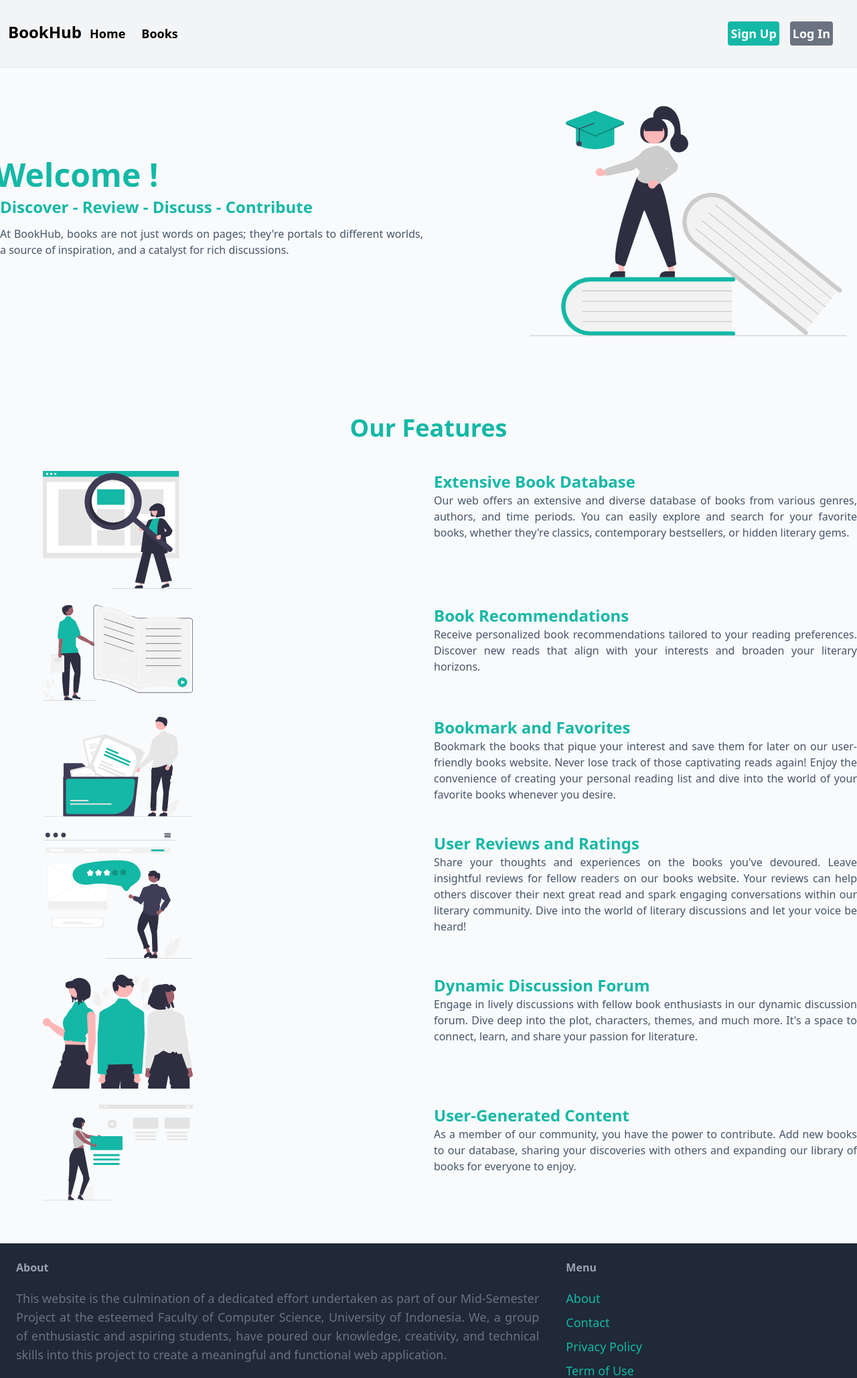
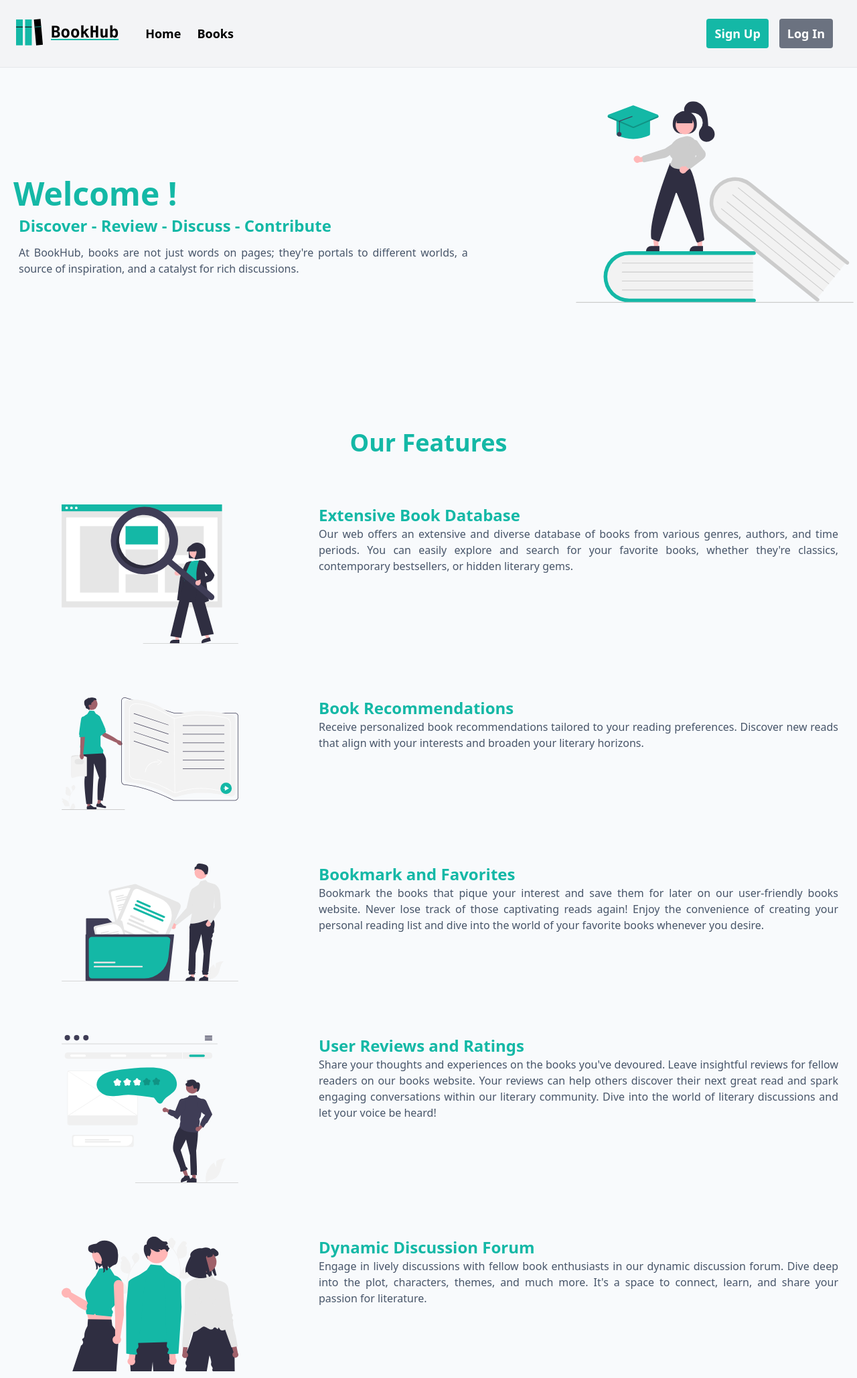
Before and after one commit to pbp-django-project/bookhub, a Django app: page / in a window 1280 px wide. Shown: the top 2057 px of the page at 67% size. Run offline with Django 4.2, Linux system fonts and the light colour scheme; some libraries are stand-ins or nearby versions.

Commit message:
add responsive design in main app

```diff
--- a/main/templates/homepage.html
+++ b/main/templates/homepage.html
@@ -7,8 +7,8 @@
 {% block content %}
 {% include 'header.html' %}
 
-<div class="container mx-auto columns-2">
-    <div class="my-32 text-justify">
+<div class="container mx-auto flex">
+    <div class="p-7 my-32 text-justify">
         <h1 class="text-teal-500 font-bold font-sans text-5xl py-2 -mx-2">Welcome <a href="{% url 'main:update_user' %}" style="color: burlywood;">{{username}}</a>!</h1>
         <h2 class="text-teal-500 font-semibold font-sans text-2xl">Discover - Review - Discuss - Contribute</h2>
         <p class="font-sans py-3 text-slate-600">
@@ -16,18 +16,18 @@
         </p>
     </div>
 
-    <div class="relative">
+    <div class="relative hidden lg:block">
         <img class="mx-16 scale-75" src="{% static 'main/book.svg' %}">
     </div>
 </div>
 
 <div class="py-10">
     <h2 class="py-5 text-teal-500 text-center font-bold font-sans text-4xl">Our Features</h2>
-    <div class="container mx-auto my-6 columns-2">
-        <div class="relative">
-            <img class="mx-16 w-56" src="{% static 'main/search.svg' %}">
-        </div>
-        <div class="text-justify">
+    <div class="container mx-auto my-6 flex">
+
+        <img class="mx-16 w-80 p-7 hidden sm:block" src="{% static 'main/search.svg' %}" >
+
+        <div class="text-justify p-7">
             <h1 class="text-teal-500 font-semibold font-sans text-2xl">Extensive Book Database</h1>
             <p class="text-justify text-slate-600">
                 Our web offers an extensive and diverse database of books from various genres, authors, and time periods.
@@ -36,11 +36,11 @@
         </div>
     </div>
 
-    <div class="container mx-auto my-6 columns-2">
-        <div class="relative">
-            <img class="mx-16 w-56" src="{% static 'main/recommend.svg' %}">
-        </div>
-        <div class="text-justify">
+    <div class="container mx-auto my-6 flex">
+
+        <img class="mx-16 w-80 p-7 hidden sm:block" src="{% static 'main/recommend.svg' %}">
+
+        <div class="text-justify p-7">
             <h1 class="text-teal-500 font-semibold font-sans text-2xl">Book Recommendations</h1>
             <p class="text-justify text-slate-600">
                 Receive personalized book recommendations tailored to your reading preferences.
@@ -49,11 +49,11 @@
         </div>
     </div>
 
-    <div class="container mx-auto my-6 columns-2">
-        <div class="relative">
-            <img class="mx-16 w-56" src="{% static 'main/bookmark.svg' %}">
-        </div>
-        <div class="text-justify">
+    <div class="container mx-auto my-6 flex">
+
+        <img class="mx-16 w-80 p-7 hidden sm:block" src="{% static 'main/bookmark.svg' %}">
+
+        <div class="text-justify p-7">
             <h1 class="text-teal-500 font-semibold font-sans text-2xl">Bookmark and Favorites</h1>
             <p class="text-justify text-slate-600">
                 Bookmark the books that pique your interest and save them for later on our user-friendly books website.
@@ -63,11 +63,11 @@
         </div>
     </div>
 
-    <div class="container mx-auto my-6 columns-2">
-        <div class="relative">
-            <img class="mx-16 w-56" src="{% static 'main/review.svg' %}">
-        </div>
-        <div class="text-justify">
+    <div class="container mx-auto my-6 flex">
+
+        <img class="mx-16 w-80 p-7 hidden sm:block" src="{% static 'main/review.svg' %}">
+
+        <div class="text-justify p-7">
             <h1 class="text-teal-500 font-semibold font-sans text-2xl">User Reviews and Ratings</h1>
             <p class="text-justify text-slate-600">
                 Share your thoughts and experiences on the books you've devoured. Leave insightful reviews for fellow
@@ -78,11 +78,11 @@
         </div>
     </div>
 
-    <div class="container mx-auto my-6 columns-2">
-        <div class="relative">
-            <img class="mx-16 w-56" src="{% static 'main/discuss.svg' %}">
-        </div>
-        <div class="text-justify">
+    <div class="container mx-auto my-6 flex">
+
+        <img class="mx-16 w-80 p-7 hidden sm:block" src="{% static 'main/discuss.svg' %}">
+
+        <div class="text-justify p-7">
             <h1 class="text-teal-500 font-semibold font-sans text-2xl">Dynamic Discussion Forum</h1>
             <p class="text-justify text-slate-600">
                 Engage in lively discussions with fellow book enthusiasts in our dynamic discussion forum.
@@ -92,11 +92,11 @@
         </div>
     </div>
 
-    <div class="container mx-auto my-6 columns-2">
-        <div class="relative">
-            <img class="mx-16 w-56" src="{% static 'main/add.svg' %}">
-        </div>
-        <div class="text-justify">
+    <div class="container mx-auto my-6 flex">
+
+        <img class="mx-16 w-80 p-7 hidden sm:block" src="{% static 'main/add.svg' %}">
+
+        <div class="text-justify p-7">
             <h1 class="text-teal-500 font-semibold font-sans text-2xl">User-Generated Content</h1>
             <p class="text-justify text-slate-600">
                 As a member of our community, you have the power to contribute.
--- a/templates/header.html
+++ b/templates/header.html
@@ -1,6 +1,9 @@
+{% load static %}
+
 <nav class="py-6 px-3 flex justify-between items-center border-b border-gray-200 bg-gray-100">
     <div class="flex">
-        <a class="text-2xl font-semibold font-sans py-2" href="{% url 'main:homepage' %}">BookHub</a>
+        <img src="{% static 'main/bookhub_icon.svg' %}" width="40" height="40" class="ml-3 mb-1">
+        <h1 class="text-2xl font-semibold font-mono underline decoration-teal-500 underline-offset-3 py-2 mr-7 ml-3">BookHub</h1>
         <a href="{% url 'main:homepage' %}" class="px-3 py-3 text-lg font-semibold hover:text-gray-600">Home</a>
         <a href="{% url 'books:show-books' %}" class="px-3 py-3 text-lg font-semibold hover:text-gray-600">Books</a>
         {% if user.is_authenticated %}
@@ -9,13 +12,13 @@
     </div>
     <div class="flex px-4">
         {% if user.is_authenticated %}
-            <a href="{% url 'main:logout' %}" class="px-1 py-1 mx-2 my-1 text-lg font-semibold bg-teal-500 text-white rounded hover:bg-teal-700">Logout</a>
+            <a href="{% url 'main:logout' %}" class="hidden sm:block px-3 py-2 mx-2 my-1 text-lg font-semibold bg-teal-500 text-white rounded hover:bg-teal-700">Logout</a>
             {% if user.extenduser.profile_pict %}
-                <img src="{{user.extenduser.profile_pict}}" width="50" height="50" class="rounded-full w-12 h-12">
+                <img src="{{user.extenduser.profile_pict}}" width="50" height="50" class="rounded-full w-12 h-12 hidden sm:block">
             {% endif %}
         {% else %}
-            <a href="{% url 'main:signup' %}" class="px-1 py-1 mx-2 text-lg font-semibold bg-teal-500 text-white rounded hover:bg-teal-700">Sign Up</a>
-            <a href="{% url 'main:login' %}" class="px-1 py-1 mx-2 text-lg font-semibold bg-gray-500 text-white rounded hover:bg-teal-700">Log In</a>
+            <a href="{% url 'main:signup' %}" class="hidden sm:block  px-3 py-2 mx-2 text-lg font-semibold bg-teal-500 text-white rounded hover:bg-teal-700">Sign Up</a>
+            <a href="{% url 'main:login' %}" class="hidden sm:block  px-3 py-2 mx-2 text-lg font-semibold bg-gray-500 text-white rounded hover:bg-teal-700">Log In</a>
         {% endif %}
     </div>
 </nav>
```
Also changed, not shown: main/forms.py (+10 -0 lines), main/templates/signup.html (+41 -22 lines), main/static/main/bookhub_icon.svg (added).
